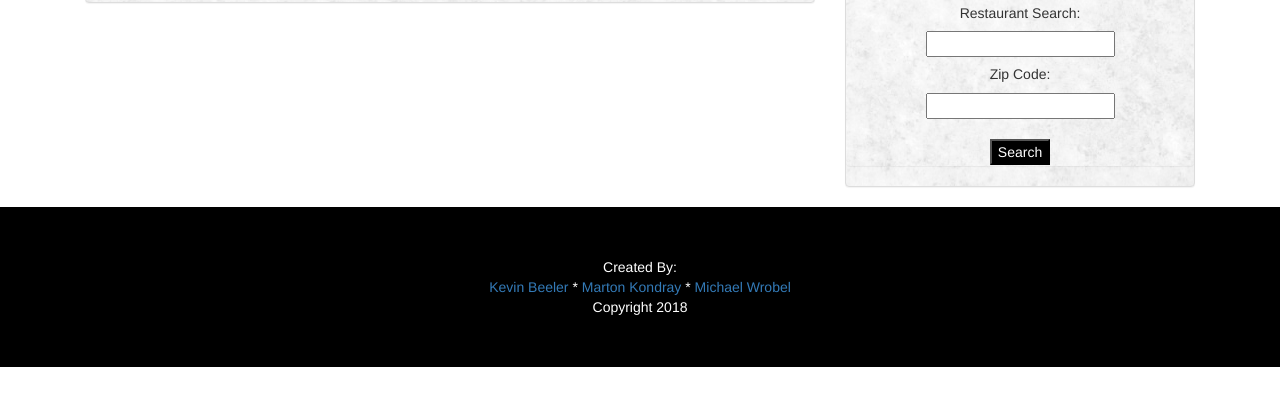
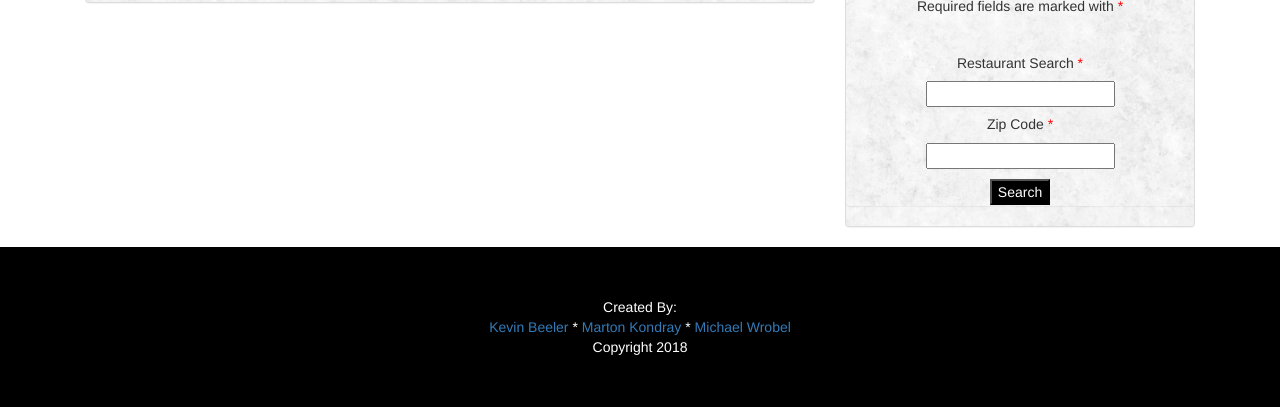
Before and after one commit to MichaelWrobelPersonal/Chefs_Cabinet, a plain HTML site: page recipe.html in a window 1280 px wide. Shown: the part 641-1048 px from the top of the page. Before the commit the page ends 1008 px from the top, so only its background shows below. Drawn offline with nearby package versions, Linux system fonts and the light colour scheme; no server answers.

Commit message:
Added asterisk to nearby restaurants search box

```diff
--- a/assets/css/style.css
+++ b/assets/css/style.css
@@ -189,6 +189,18 @@ div.placeName {
     padding-right: 15px;
     }
 
+#place-input {
+  margin-bottom: 0px;
+}
+
+#zipCode {
+  margin-bottom: 10px;
+}
+
+.nearbySearchBox {
+  margin-top: 40px;
+}
+
 #back-to-top {
     font-size: 20px;
     font-weight: bold;
--- a/recipe.html
+++ b/recipe.html
@@ -62,15 +62,14 @@
                 <!-- Google Place-->
                 <div class="panel panel-default">
                     <h3 class="panel-header text-center">Type in a Food choice for Nearby Restaurants </h3>
-                    <div class="panel">
-                        <div class="text-center" id="results">
+                    <div class="panel text-center">
+                        <p id="requiredField"> Required fields are marked with <span style="color: red">*</span></p>
+                        <div class="text-center nearbySearchBox" id="results">
                             <form>
-                                <h5>Restaurant Search:</h5>
-                                <input type="text" name="place" class="place-control" id="place-input">
-                                <br>
-                                <h5>Zip Code:</h5>
-                                <input type="text" name="place" class="place-control" id="zipCode">
-                                <br>
+                                <h5>Restaurant Search <span style="color: red">*</span></h5>
+                                <input type="text" required name="place" class="place-control" id="place-input">
+                                <h5>Zip Code <span style="color: red">*</span></h5>
+                                <input type="text" required name="place" class="place-control" id="zipCode">
                                 <br>
                                 <input id="search-locations" type="submit" value="Search">
                             </form>
```
